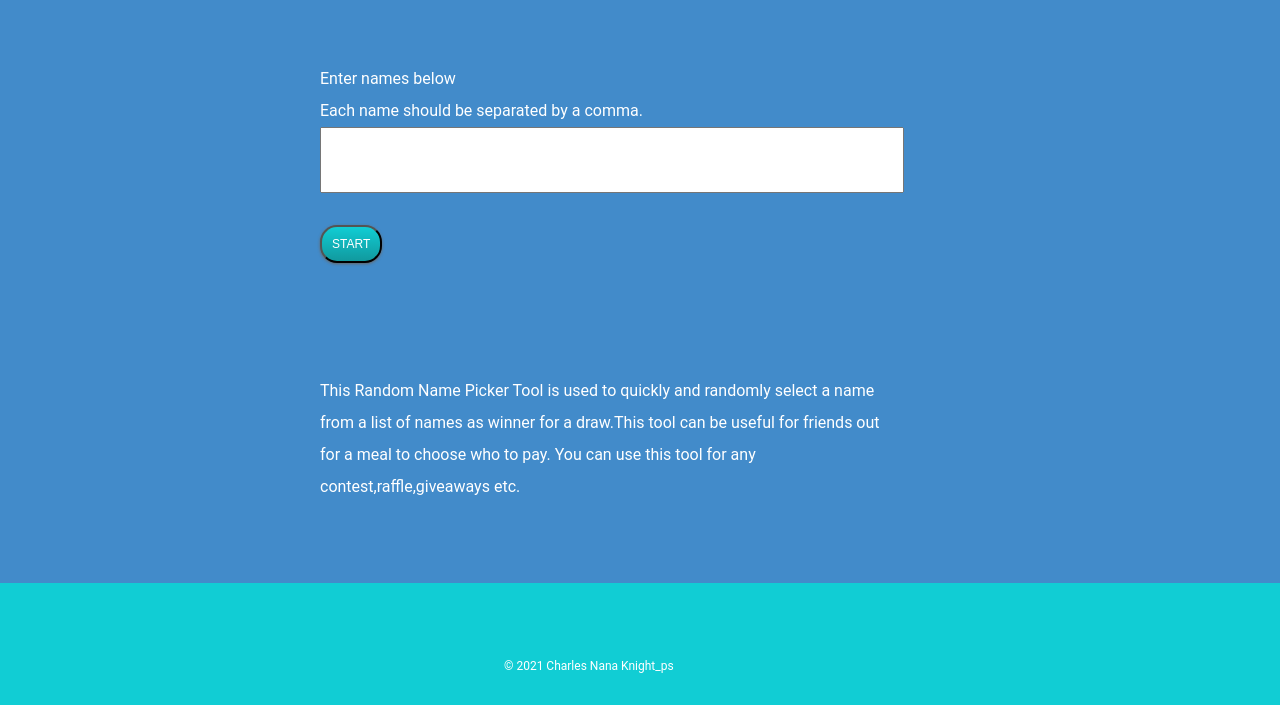
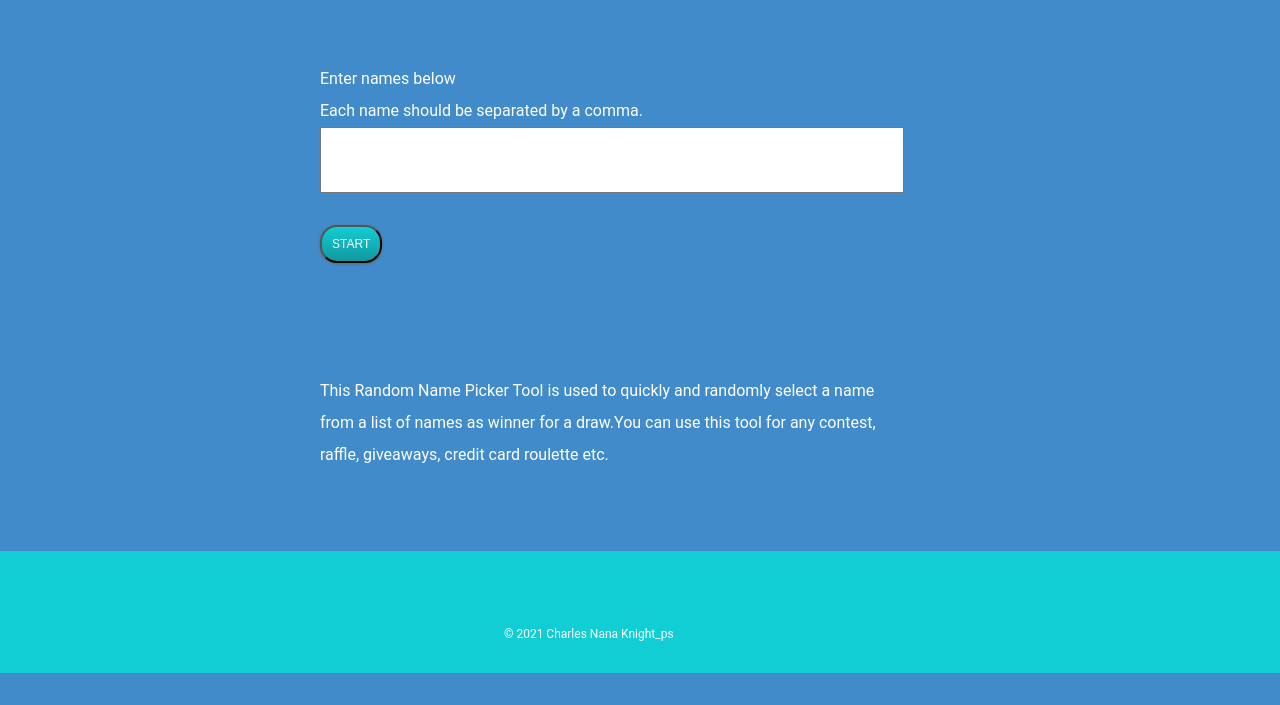
Before and after one commit to knight-ps/RandomNamePicker, a Flask app: page / in a window 1280 px wide. Shown: the part 235-940 px from the top of the page. After the commit the page ends 908 px from the top, so only its background shows below. Run offline with Flask 2, Linux system fonts and the light colour scheme.

Commit message:
initial commit

```diff
--- a/templates/index.html
+++ b/templates/index.html
@@ -18,7 +18,7 @@
              <button type="submit">START</button>
   </form>
 
-<p class="use-message">This Random Name Picker Tool  is used to quickly and randomly select a name  from a list of names as winner for a draw.This tool can be useful for friends out for a meal to choose who to pay. You can use this tool for any contest,raffle,giveaways etc.</p>
+<p class="use-message">This Random Name Picker Tool  is used to quickly and randomly select a name  from a list of names as winner for a draw.You can use this tool for any contest, raffle, giveaways, credit card roulette etc.</p>
 </div>
 <div class="bottom-container">
     <p class="copy-right">© {{year}} Charles Nana Knight_ps</p>
```
